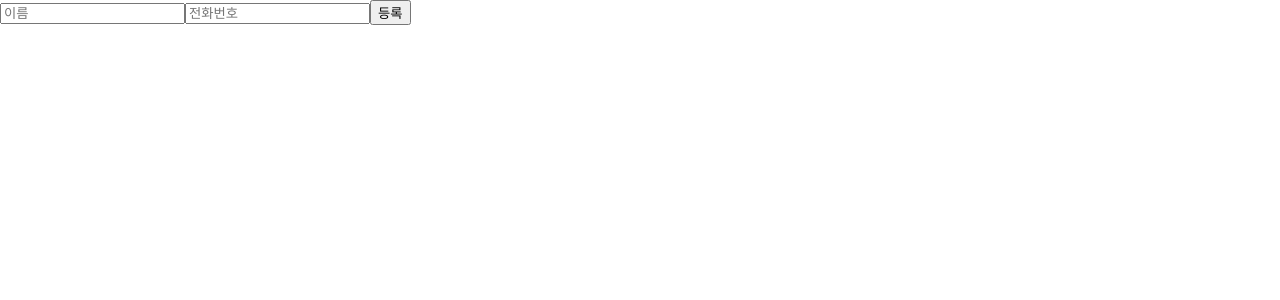
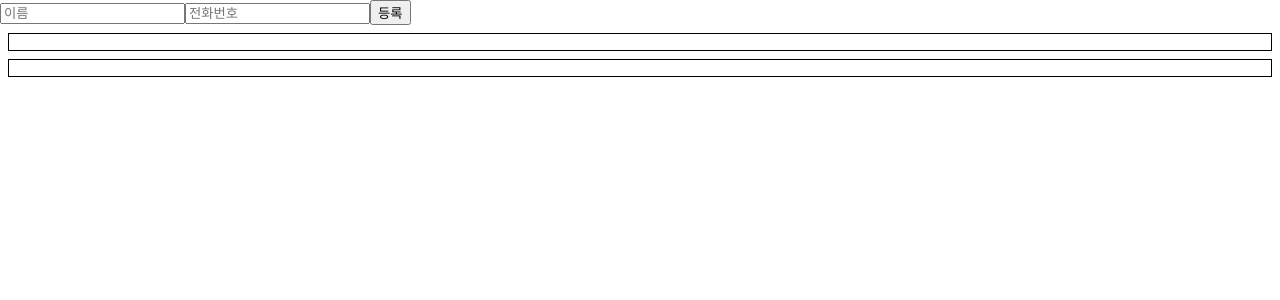
Before and after one commit to Esper95/phone-book, a React (Create React App) app: page / in a window 1280 px wide. Shown: the top 300 px of the page. Built offline with nearby package versions, Linux system fonts and the light colour scheme.

Commit message:
5/13 전화번호부 마무리 (마지막에 화면에 안뜨는 부분 수정 필요)

```diff
--- a/src/App.js
+++ b/src/App.js
@@ -1,8 +1,27 @@
 import React, {Component} from "react";
 import PhoneForm from "./components/PhoneForm";
+import PhoneInfoList from "./components/PhoneInfoList";
 class App extends Component{
+    id =2
+    state = {
+        information : [
+            {
+                id:0,
+                name : '최정상',
+                phone : '010-4031-3115'
+            },
+            {
+                id:1,
+                name : '비정상',
+                phone: '010-0000-1111'
+            }
+        ]
+    }
     handleCreate = (data) => {
-        console.log(data);
+        const { information } = this.state;
+        this.setState({
+            information: information.concat({ id: this.id++, ...data })
+        })
     }
     render() {
         return (
@@ -10,6 +29,7 @@
                 <PhoneForm
                     onCreate={this.handleCreate}
                 />
+                <PhoneInfoList data={this.state.information}/>
             </div>
         );
     }
--- a/src/components/PhoneForm.js
+++ b/src/components/PhoneForm.js
@@ -7,8 +7,8 @@
     }
     handleChange = (e) => {
         this.setState({
-            [e.target.name] : e.target.value
-        });
+            [e.target.name]: e.target.value
+        })
     }
     handleSubmit = (e) => {
         //페이지 리로딩 방지
@@ -22,7 +22,7 @@
     }
     render() {
         return(
-            <form>
+            <form onSubmit={this.handleSubmit}>
                 <input
                     placeholder='이름'
                     value={this.state.name}
--- /dev/null
+++ b/src/components/PhoneInfo.js
@@ -0,0 +1,33 @@
+import React, { Component } from 'react';
+
+class PhoneInfo extends Component {
+    static defaultProps = {
+        info: {
+            name: '이름',
+            phone: '010-0000-0000',
+            id: 0
+        }
+    }
+
+    render() {
+        const style = {
+            border: '1px solid black',
+            padding: '8px',
+            margin: '8px'
+        };
+
+        const {
+            name, phone, id
+        } = this.props.info;
+
+        return (
+            <div style={style}>
+                <div><b>{name}</b></div>
+                <div>{phone}</div>
+                <div>{id}</div>
+            </div>
+        );
+    }
+}
+
+export default PhoneInfo;
--- /dev/null
+++ b/src/components/PhoneInfoList.js
@@ -0,0 +1,21 @@
+import React, {Component} from "react";
+import PhoneInfo from "./PhoneInfo";
+
+class PhoneInfoList extends Component{
+    static defaultProps ={
+        data : []
+    }
+
+    render() {
+        const {data} = this.props;
+        const list = data.map(
+            (info,index) => (<PhoneInfo key={index} info={{info}}/>)
+        );
+        return(
+            <div>
+                {list}
+            </div>
+        );
+    }
+}
+export default PhoneInfoList;
```
Also changed, not shown: 1 other file (tests, documents, lock files or other folders). Lines whose indentation alone changed are shown as unchanged.
